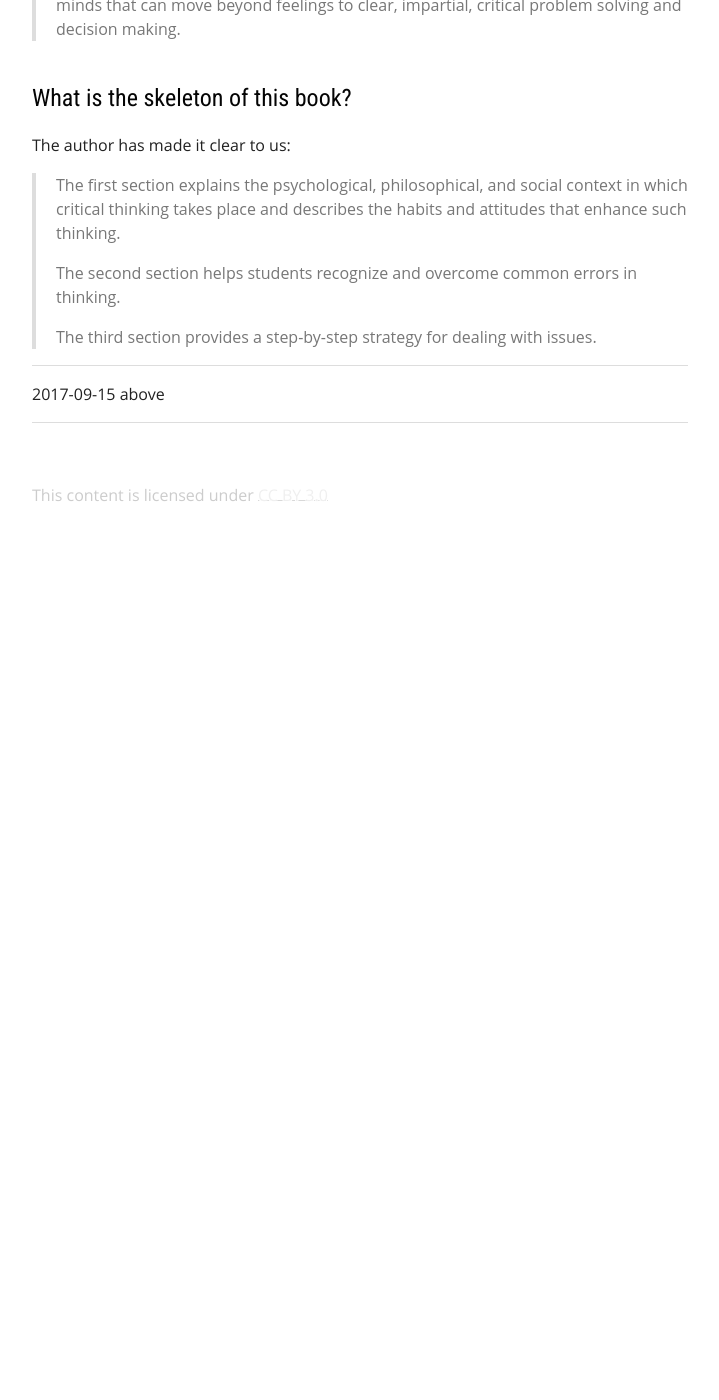
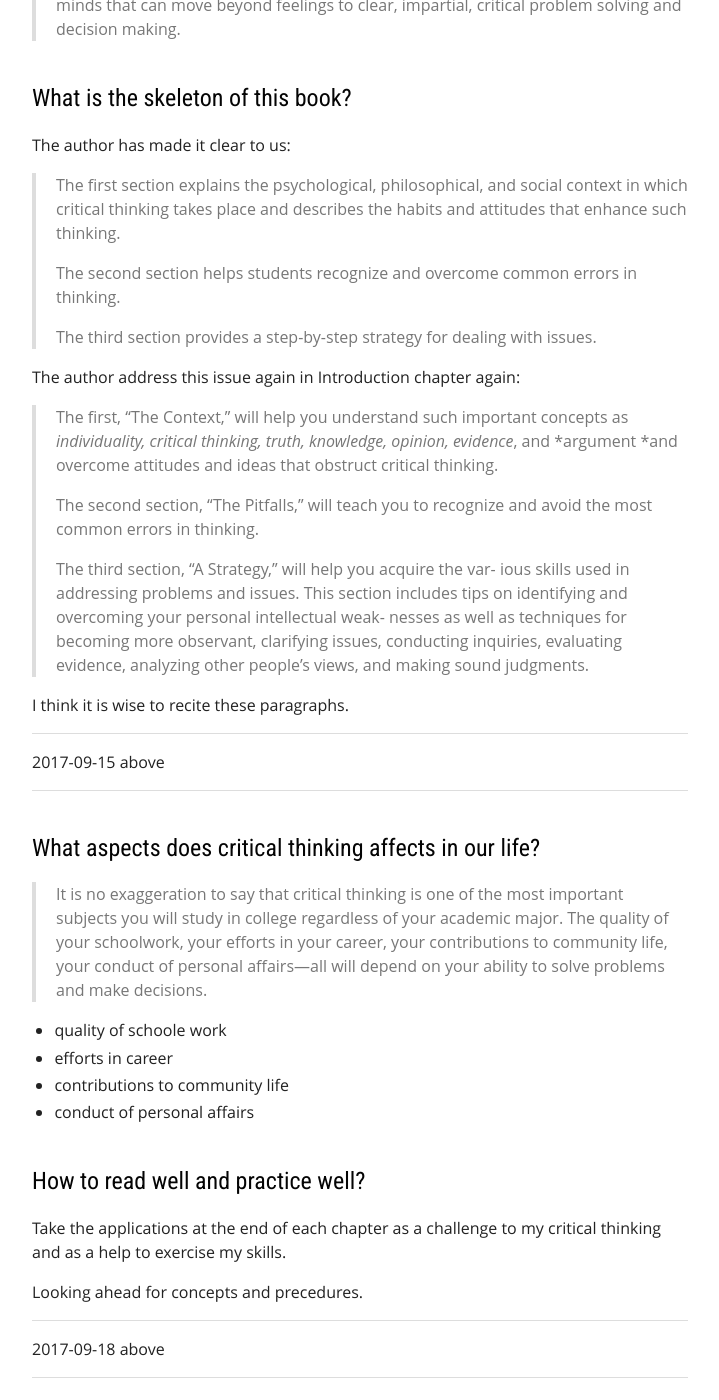
Before and after one commit to John-Qu/John-Qu.github.io, a Jekyll site: the page built from _posts/2017-09-13-Think-Beyond-Feelings,-Why-and-How?.md, in a window 1280 px wide and 1400 px high, scrolled down 3247 px. Shown: the whole window, without its empty margins (280-999 px from the left). Built offline with Jekyll 4.4.1, drawn with Linux system fonts in a browser that asks for light colours; before the commit the page ends 3786 px from its top, so only the background shows below that; some of the changed text lies outside the part shown.

```diff
--- a/_posts/2017-09-13-Think-Beyond-Feelings,-Why-and-How?.md
+++ b/_posts/2017-09-13-Think-Beyond-Feelings,-Why-and-How?.md
@@ -5,7 +5,7 @@
 categories: Beyond_Feelings
 ---
 
-I heard that it is most important in one's lift to make choice. Problem solving and acting efficiently are important, which are what we have been taught in our formal growth. However, they failed to educate how to make decisions in choosing colledge major, city to live, marriage mate, time and place to buy a house, how to invest money, career route, and roll in family life. I am lucky to make some good ones with the help of my families, but not so wise in choosing major and making money. Now I'm on the cross road choosing a new way of life, so it is most important not to miss Prof. Ruggiero's *Beryond Feelings - A Guide to Critical Thinking* again, which I had bought from senior shoal mate at Dalian but abandoned to library at Shanghai.
+I heard that it is most important to make choice in one's life. Problem solving and acting efficiently are important, which are what we have been taught in our formal growth. However, they failed to educate us how to make decisions in choosing colledge major, city to live, marriage mate, time and place to buy a house, how to invest money, career route, and roll in family life. I am lucky to make some good ones with the help of families, but not so wise in choosing major and making money. Now I'm on the cross road choosing a new way of life, so it is most important not to miss Prof. Ruggiero's *Beryond Feelings - A Guide to Critical Thinking* again, which I had bought from senior school mate at Dalian but abandoned to library at Shanghai.
 
 ## What kind of book is it?
 
@@ -91,12 +91,43 @@
 
 >  The first section explains the psychological, philosophical, and social context in which critical thinking takes place and describes the habits and attitudes that enhance such thinking.
 >
-> The second section helps students recognize and overcome common errors in thinking.
+>  The second section helps students recognize and overcome common errors in thinking.
 >
-> The third section provides a step-by-step strategy for dealing with issues.
+>  The third section provides a step-by-step strategy for dealing with issues.
+
+The author address this issue again in Introduction chapter again:
+
+> The first, “The Context,” will help you understand such important concepts as *individuality, critical thinking, truth, knowledge, opinion, evidence*, and *argument *and overcome attitudes and ideas that obstruct critical thinking.
+>
+> The second section, “The Pitfalls,” will teach you to recognize and avoid the most common errors in thinking.
+>
+> The third section, “A Strategy,” will help you acquire the var- ious skills used in addressing problems and issues. This section includes tips on identifying and overcoming your personal intellectual weak- nesses as well as techniques for becoming more observant, clarifying issues, conducting inquiries, evaluating evidence, analyzing other people’s views, and making sound judgments.
+
+I think it is wise to recite these paragraphs.
 
 ---
 
 2017-09-15 above
 
 ---
+
+## What aspects does critical thinking affects in our life?
+
+> It is no exaggeration to say that critical thinking is one of the most important subjects you will study in college regardless of your academic major. The quality of your schoolwork, your efforts in your career, your contributions to community life, your conduct of personal affairs—all will depend on your ability to solve problems and make decisions.
+
+* quality of schoole work
+* efforts in career
+* contributions to community life
+* conduct of personal affairs
+
+## How to read well and practice well?
+
+Take the applications at the end of each chapter as a challenge to my critical thinking and as a help to exercise my skills.
+
+Looking ahead for concepts and precedures.
+
+---
+
+2017-09-18 above
+
+---
```
Also changed, not shown: _posts/2017-09-11-一周跑步记录No02.md (+13 -1 lines), _posts/2017-09-18-Beyond-Feelings-C1-Who-are-you.md (added, +92 -0 lines), _posts/2017-09-18-一周跑步记录No03.md (added, +12 -0 lines), _posts/2017-09-18-给大一CS生的推荐书单.md (added, +52 -0 lines).
